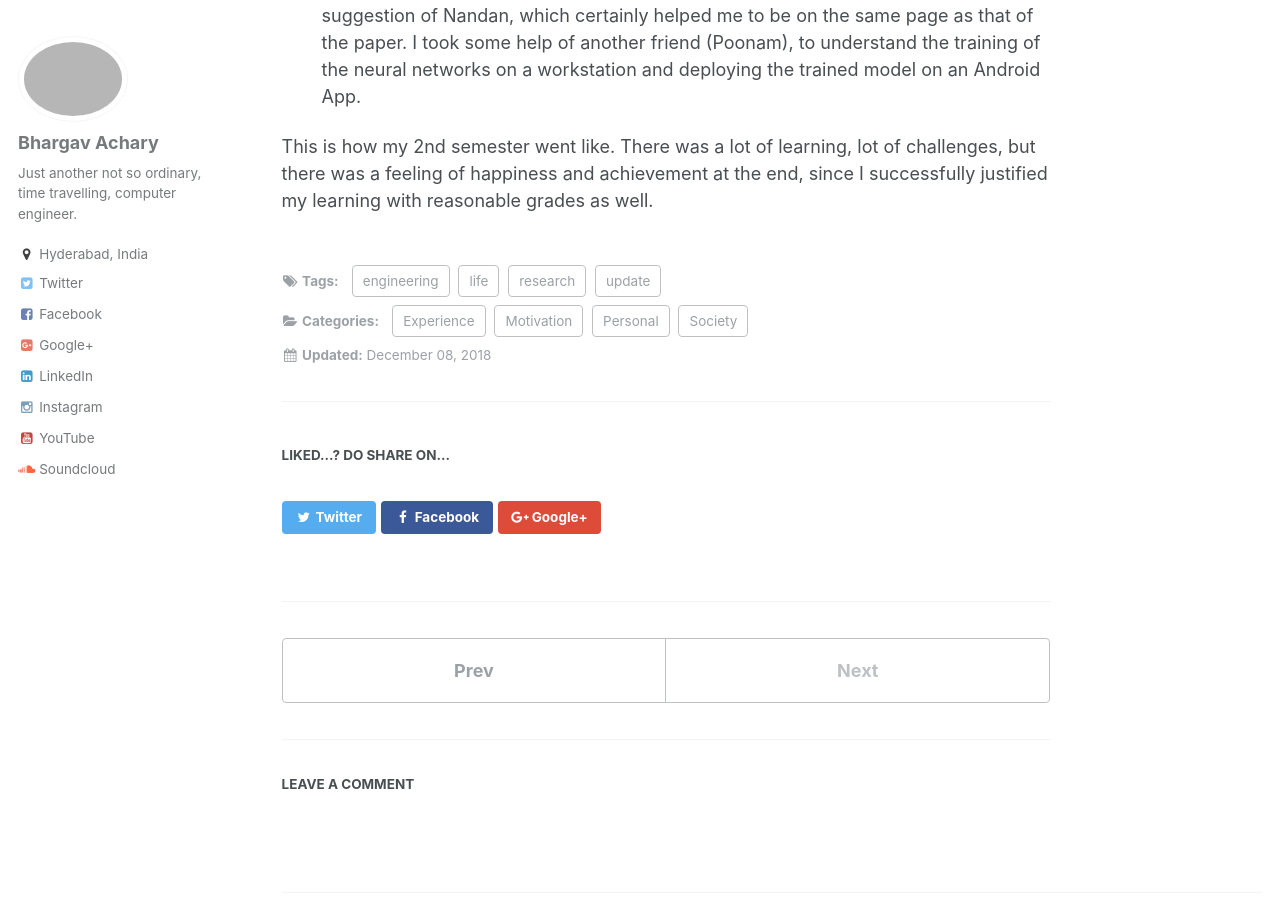
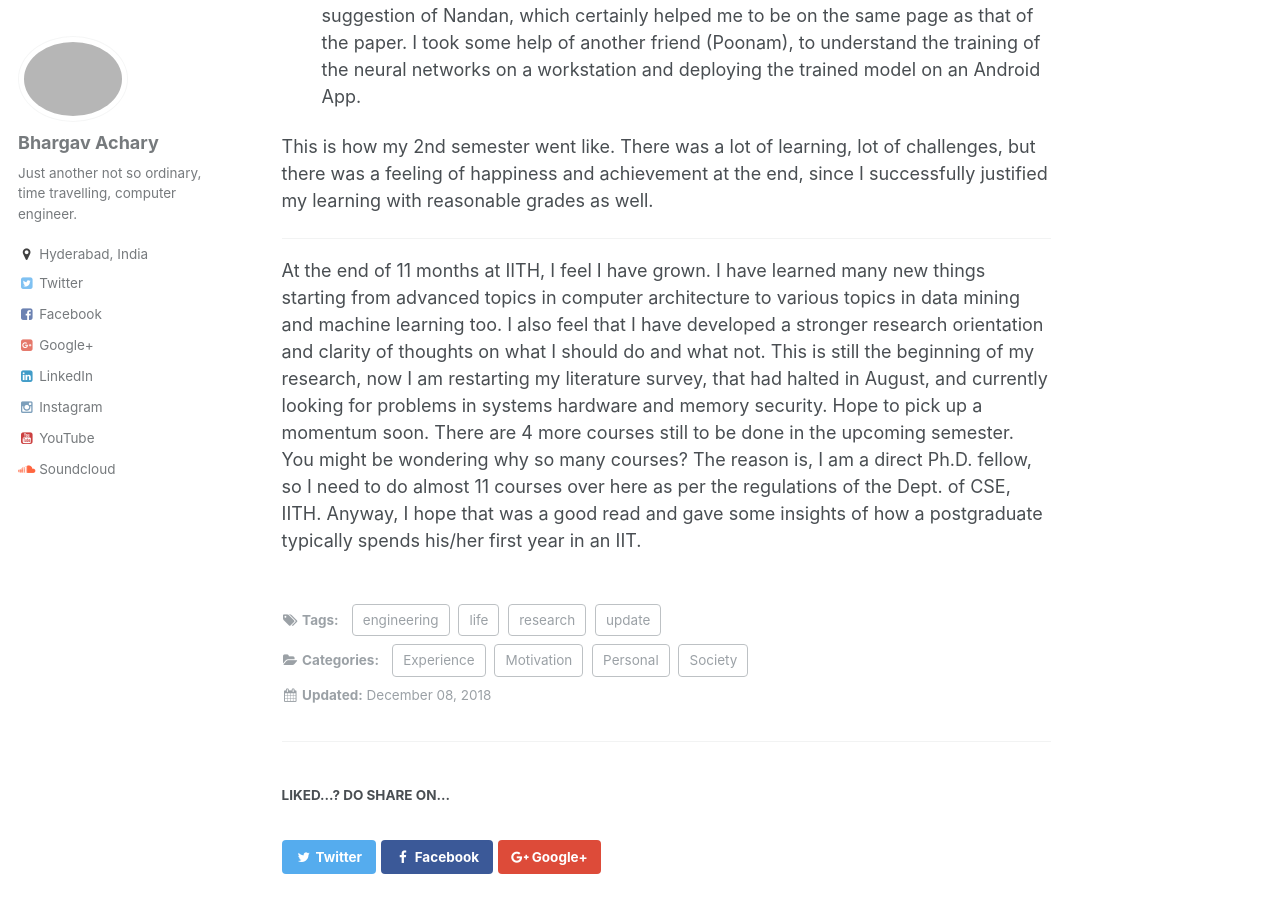
Before and after one commit to bhargavachary/bhargavachary.github.io, a Jekyll site: the page built from _posts/2018-12-08-first-year-of-phd-mtech-iit.md, in a window 1280 px wide and 900 px high, scrolled down 3704 px. Built offline with Jekyll 4.4.1, drawn with Linux system fonts in a browser that asks for light colours; comment, search, counter and statistics services are not loaded; some of the changed text lies outside the part shown.

Commit message:
no message

```diff
--- a/_posts/2018-12-08-first-year-of-phd-mtech-iit.md
+++ b/_posts/2018-12-08-first-year-of-phd-mtech-iit.md
@@ -46,3 +46,7 @@ These are the four courses I went through in the second semester,
 4.	The fourth choice was “Visual Big Data Analytics” and this was my first purely research oriented course. In this course there was not much of lectures, no end or mid exams, though a couple of programming assignments were expected. In this course, a student is expected to thoroughly understand a research paper, have a basic implementation and research for better solutions, observations and ideas. I chose an interesting topic thanks to the guidance of the mentor TA (Dr. Dinesh) and one of my friends (Nandan). The topic was “Object Detection and Classification on Embedded Platforms”. We were given sufficient time to thoroughly understand the ideas and approaches in the paper we chose, and then present. Based on the presentation, we were further guided to implement the paper and reproduce the reported results. I worked on the famous paper of MobileNetV2, which was fairly tough for me to understand, since I lacked the background knowledge. For the background knowledge, I went through CS231n from Stanford on YouTube on the suggestion of Nandan, which certainly helped me to be on the same page as that of the paper. I took some help of another friend (Poonam), to understand the training of the neural networks on a workstation and deploying the trained model on an Android App.
 
 This is how my 2nd semester went like. There was a lot of learning, lot of challenges, but there was a feeling of happiness and achievement at the end, since I successfully justified my learning with reasonable grades as well.
+
+----------
+
+At the end of 11 months at IITH, I feel I have grown. I have learned many new things starting from advanced topics in computer architecture to various topics in data mining and machine learning too. I also feel that I have developed a stronger research orientation and clarity of thoughts on what I should do and what not. This is still the beginning of my research, now I am restarting my literature survey, that had halted in August, and currently looking for problems in systems hardware and memory security. Hope to pick up a momentum soon. There are 4 more courses still to be done in the upcoming semester. You might be wondering why so many courses? The reason is, I am a direct Ph.D. fellow, so I need to do almost 11 courses over here as per the regulations of the Dept. of CSE, IITH. Anyway, I hope that was a good read and gave some insights of how a postgraduate typically spends his/her first year in an IIT.
```
